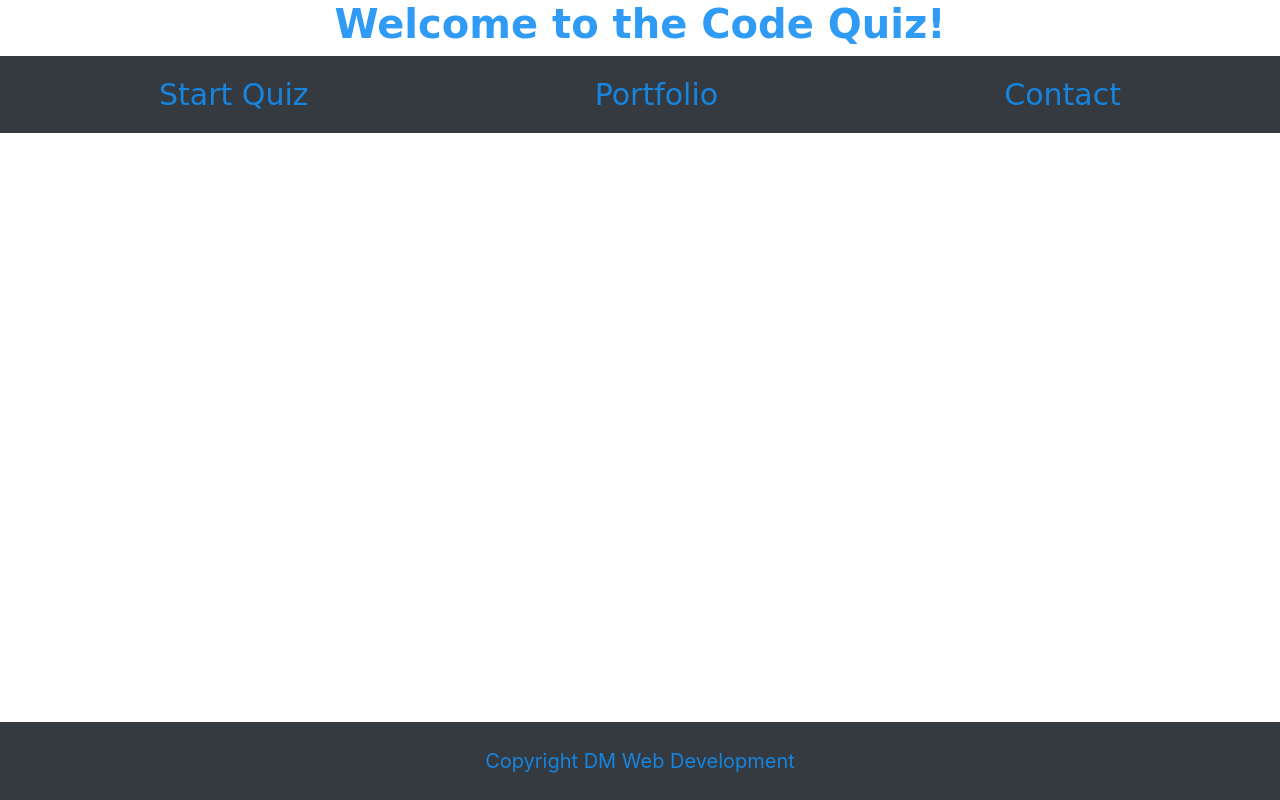
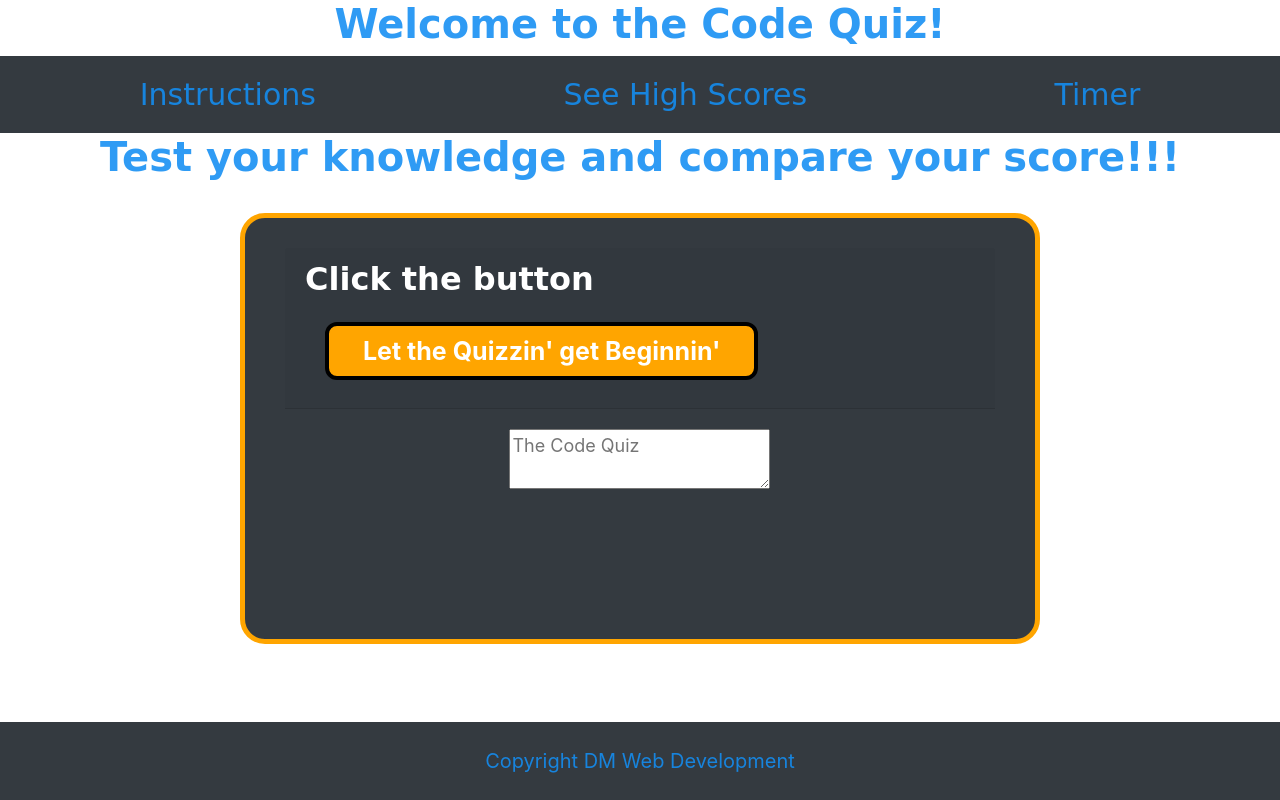
Before and after one commit to drkittendorf/code-quiz, a plain HTML site: page index.html in a window 1280 px wide. Drawn offline with nearby package versions, Linux system fonts and the light colour scheme; a web font is replaced by a local one.

Commit message:
setup homescreen. nothing functional but theme mostly setup

```diff
--- a/assets/css/style.css
+++ b/assets/css/style.css
@@ -1,9 +1,5 @@
 html {
 	height: 100%;
-}
-
-a :hover {
- background:  rgb(208, 255, 0);
 }
 
 body {
@@ -39,55 +35,38 @@ h1,h2,h3,h4,h5 {
 	flex-direction: column;
 }
 
-.container h3 {
-	align-self: flex-start;
-}
+.card {
+	background-color:#343a40 ;
+	border-radius: 25px;
+	border-width: 5px;
+	border-color: orange;
+	color: white;
+	font-size: 18px;
+	margin: 0 auto;
+	max-width: 800px;
+	padding: 30px 40px;
+	align-self: center;
+  }
 
-section.aboutMe {
-	display:flex;
-	justify-content: right;
-	align-items: center;
-	flex-direction: column;
-	flex: 1 0 auto;
-}
+  .card-body {
+	min-height: 200px;
+	align-self: center;
+  }
 
-section.aboutMe p {
-   font-family: 'Roboto', sans-serif;
-   font-size: medium;
-   font-weight: bold;
-}
-
-#container-1 {
-	padding:10px;
-	border: 1px #ccc solid;
-}
-
-#photo {
-	border: 4px #ccc solid
-}
-
-.contact {
-	margin-top: 45px;
-	display:flex;
-	align-items: center;
-	flex-direction: column;
-	padding: 20px;
-}
-
-.listItem {
-	display:flex;
-	align-self: center;
-	flex-direction: column;
-	align-content: flex-end;
-	padding-top: 40px;
-}
-
-.listItemGit {
-	display:flex;
-	align-self: center;
-	flex-direction: column;
-	align-content: flex-end;
-}
+.btn {
+	border-color: black;
+	border-width: 4px;
+	background-color: orange;
+	border-radius: 12px;
+	color: hsl(0, 0%, 100%);
+	font-weight: bold;
+	font-size: 25px;
+	line-height: 22px;
+	margin: 16px 16px 16px 20px;
+	padding: 14px 34px;
+	text-align: center;
+	cursor: pointer;
+  }
 
 footer {
 	margin-top: auto;
--- a/index.html
+++ b/index.html
@@ -23,22 +23,38 @@
             <nav class="navbar navbar-expand-lg navbar-dark bg-dark">
                 <ul class="navbar-nav nav-fill w-100">
                           <li class="nav-item">
-                              <a class="nav-link" href="  ">Start Quiz</a>
+                              <a class="nav-link" href="">Instructions</a>
                           </li>
                           <li class="nav-item">
-                              <a class="nav-link" href="portfolio.html">Portfolio</a>
+                              <a class="nav-link" href="">See High Scores</a>
                           </li>
                           <li class="nav-item">
-                              <a class="nav-link" href="contact.html">Contact</a>
+                              <a class="nav-link" href="">Timer</a>
                           </li>
                 </ul>
             </nav>
         </header>
 
-        <div class="">
+        <div class="container">
+            <div class="wrapper">
 
+                <header>
+                  <h1>Test your knowledge and compare your score!!!</h1>
+                  <br>
+                </header>
+                <div class="card">
+                    <div class="card-header">
+                    <h2>Click the button</h2>
+                    <button id="quizzin" class="btn">Let the Quizzin' get Beginnin'</button>
+                    </div>
+                    <div class="card-body">
+                    <textarea readonly id="quiz"
+                      placeholder="The Code Quiz"
+                      aria-label="Quiz Questions Here"></textarea>
+                    </div>
+                </div>
 
-
+            </div>
 
         </div>
 
```
Also changed, not shown: script.js (+8 -0 lines).
